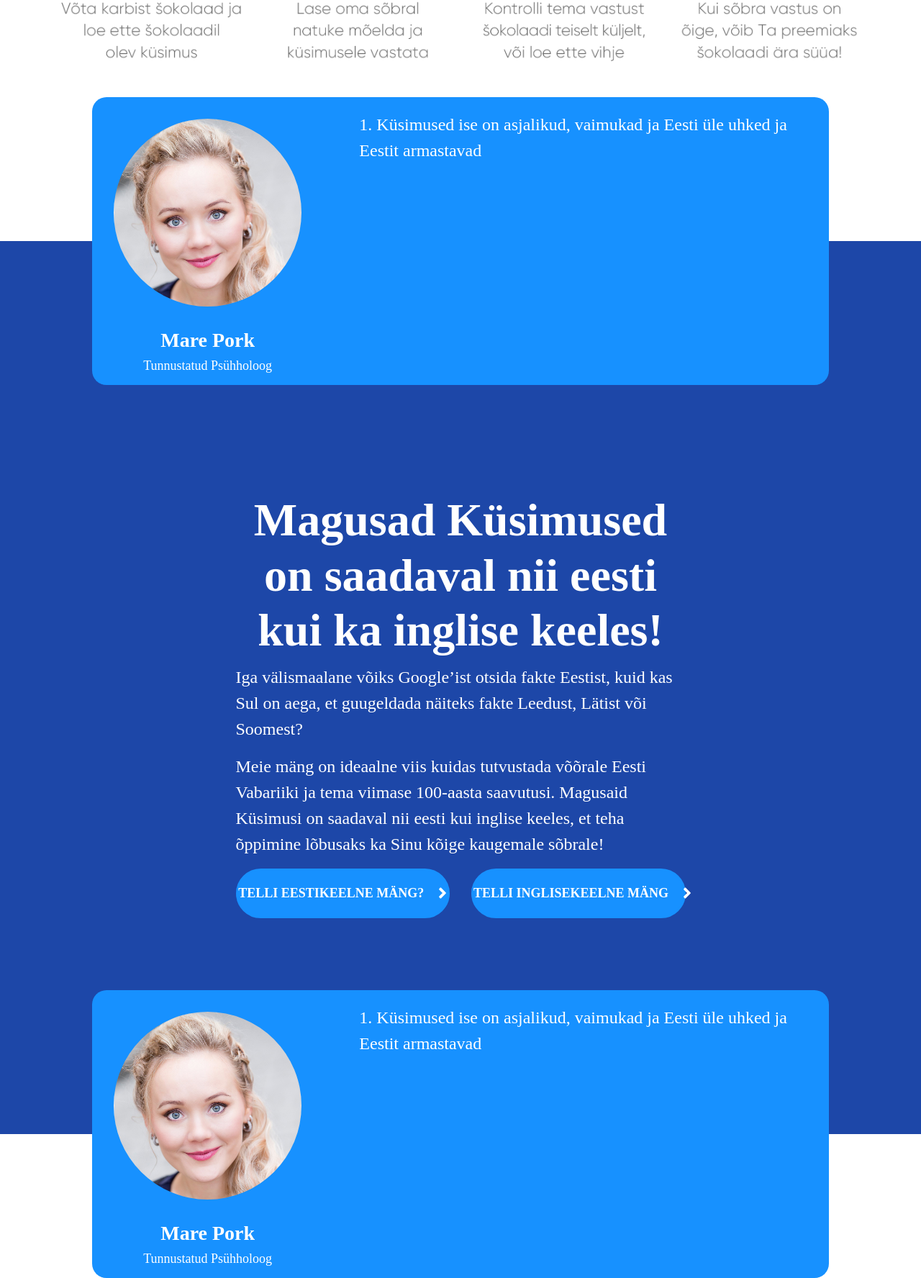
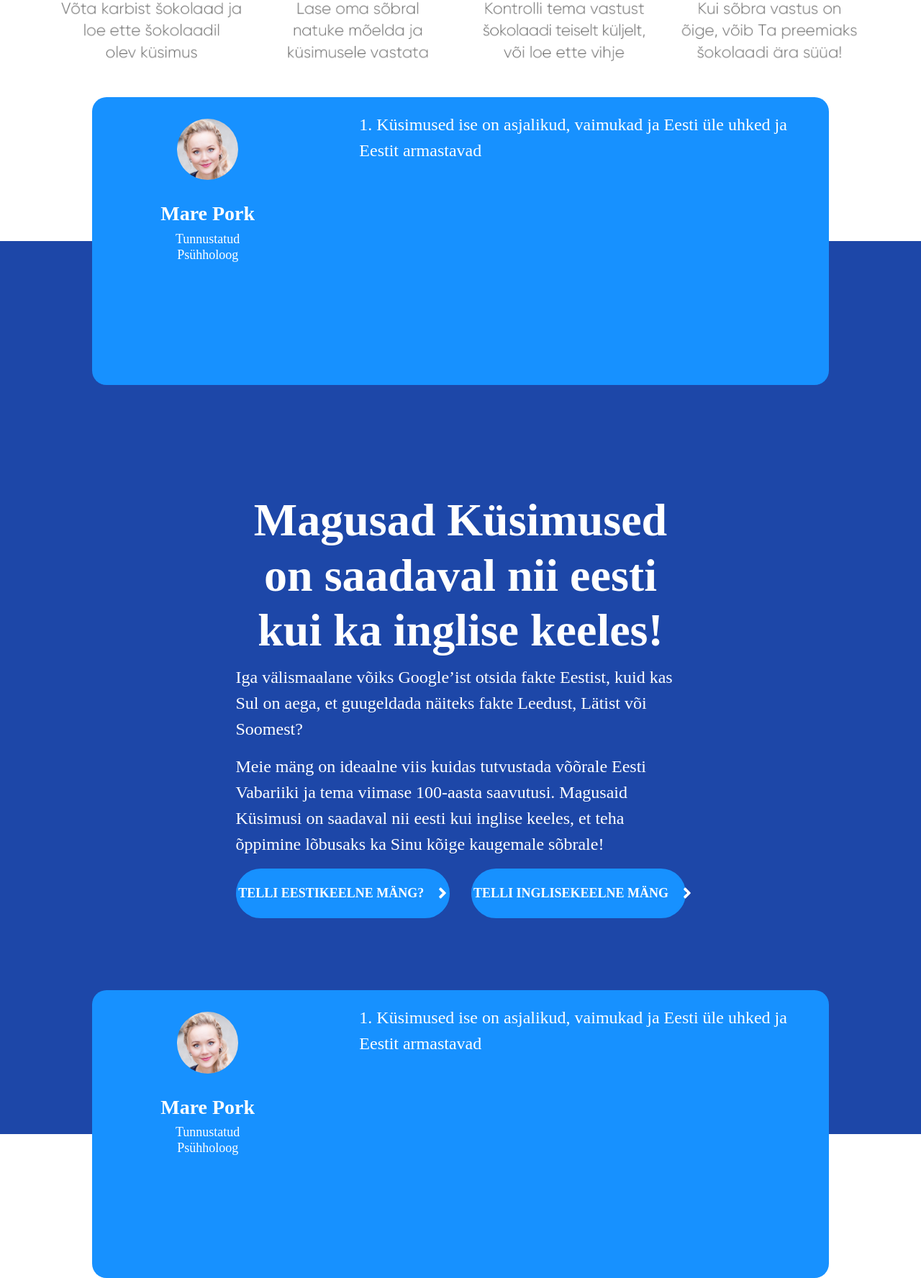
Before and after one commit to RaunoL/WebsterWebsite, a plain HTML site: page index.html in a window 1280 px wide. Shown: the part 4088-5864 px from the top of the page at 72% size. Drawn offline with Linux system fonts and the light colour scheme; a web font is replaced by a local one.

Commit message:
Add files via upload

```diff
--- a/index.html
+++ b/index.html
@@ -108,12 +108,14 @@
         </section>
         <div class="feedback">
             <div class="row">
-                <div class="col-lg-4">
+                <div class="col-sm-1"></div>
+                <div class="col-sm-2">
                     <img class="img-fluid rounded-circle" alt="" src="img/13411852_1240753795937133_7167317779089423944_o.jpg">
                     <h3>Mare Pork</h3>
                     <h4>Tunnustatud Psühholoog</h4>
                 </div>
-                <div class="col-lg-8">
+                <div class="col-sm-1"></div>
+                <div class="col-sm-8">
                     <p>1. Küsimused ise on asjalikud, vaimukad ja Eesti üle uhked ja Eestit armastavad</p>
                 </div>
             </div>
@@ -141,12 +143,14 @@
         </section>
         <div class="feedback">
             <div class="row">
-                <div class="col-lg-4">
+                <div class="col-sm-1"></div>
+                <div class="col-sm-2">
                     <img class="img-fluid rounded-circle" alt="" src="img/13411852_1240753795937133_7167317779089423944_o.jpg">
                     <h3>Mare Pork</h3>
                     <h4>Tunnustatud Psühholoog</h4>
                 </div>
-                <div class="col-lg-8">
+                <div class="col-sm-1"></div>
+                <div class="col-sm-8">
                     <p>1. Küsimused ise on asjalikud, vaimukad ja Eesti üle uhked ja Eestit armastavad</p>
                 </div>
             </div>
@@ -170,12 +174,14 @@
         </section>
         <div class="feedback">
             <div class="row">
-                <div class="col-lg-4">
+                <div class="col-sm-1"></div>
+                <div class="col-sm-2">
                     <img class="img-fluid rounded-circle" alt="" src="img/13411852_1240753795937133_7167317779089423944_o.jpg">
                     <h3>Mare Pork</h3>
                     <h4>Tunnustatud Psühholoog</h4>
                 </div>
-                <div class="col-lg-8">
+                <div class="col-sm-1"></div>
+                <div class="col-sm-8">
                     <p>1. Küsimused ise on asjalikud, vaimukad ja Eesti üle uhked ja Eestit armastavad</p>
                 </div>
             </div>
```
